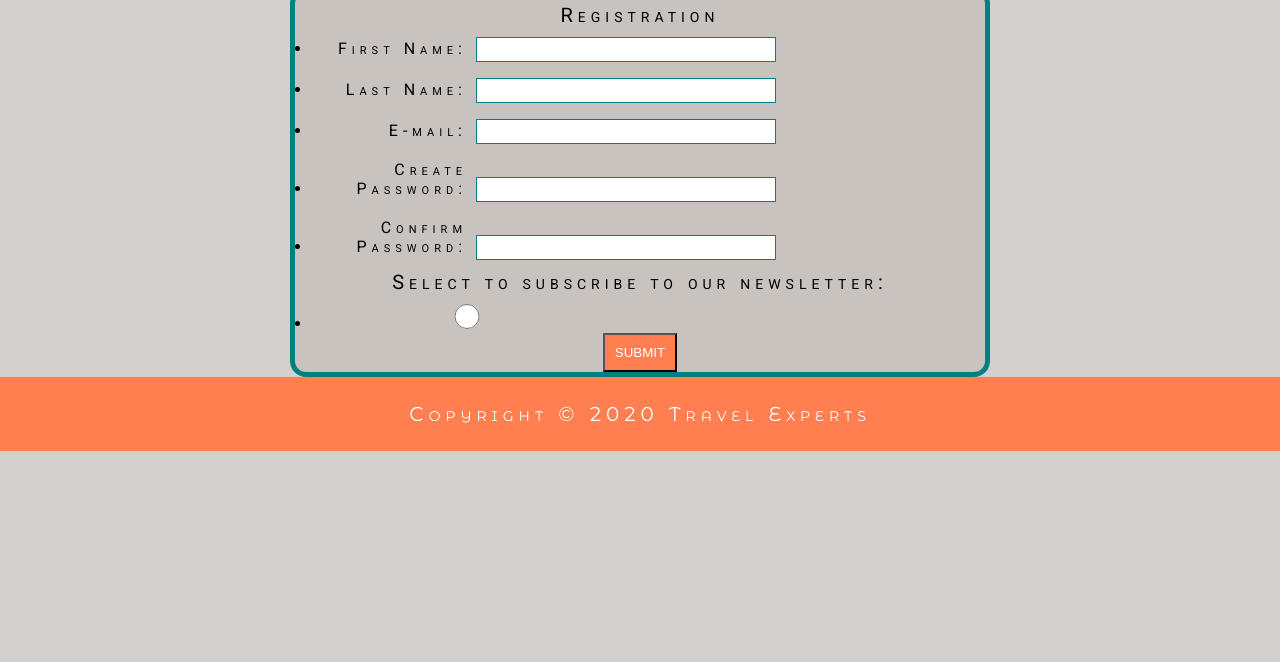
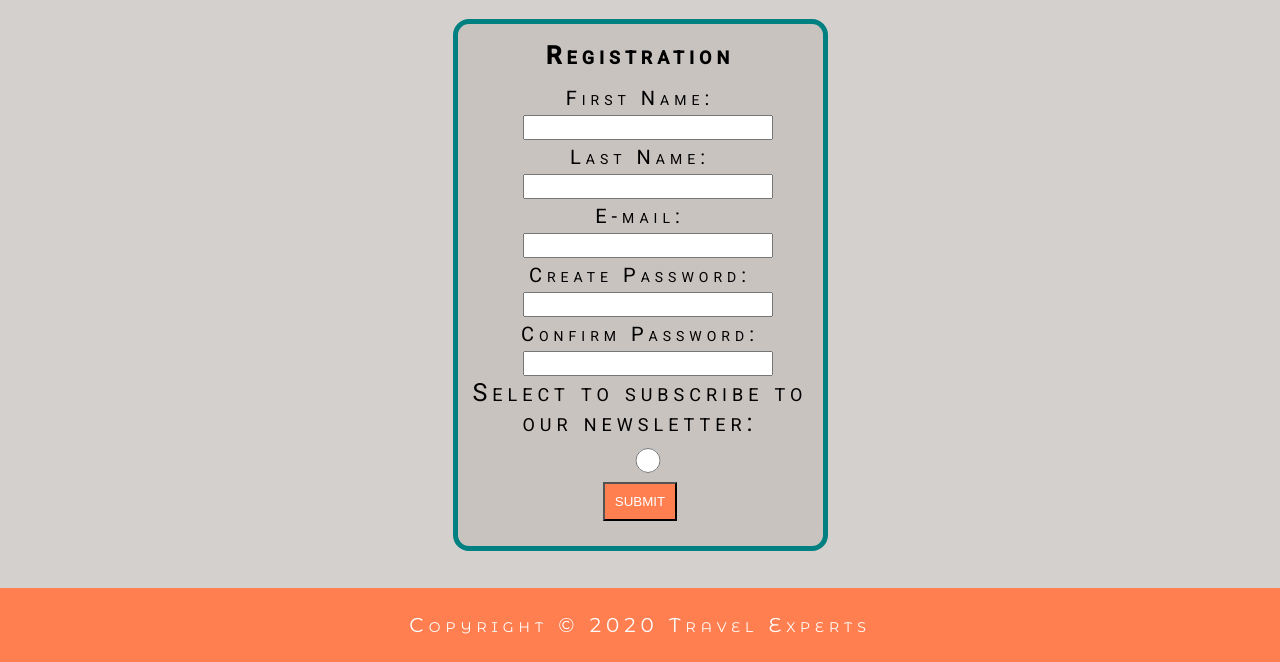
Before and after one commit to DaveYYC/CPRG-210-Assignment-1--Travel-Experts-Website, a plain HTML site: page register.html in a window 1280 px wide. Shown: the part 141-803 px from the top of the page. Drawn offline with Linux system fonts and the light colour scheme.

Commit message:
Version 1 completed

```diff
--- a/css/main.css
+++ b/css/main.css
@@ -78,6 +78,7 @@ header {
 	background-position: bottom;
     background-size: cover;
 
+    font-family: 'Roboto', sans-serif;
     overflow: hidden;
 }
 
@@ -89,6 +90,7 @@ header h1  {
 
     color: white;
 }
+
 header p {
     margin-top: 50px;
 
@@ -121,6 +123,7 @@ header p {
 
     background-color: rgba(122, 109, 105, 0.322);
 }
+
 .gallery img {
     margin: 2px;
 }
--- a/css/register.css
+++ b/css/register.css
@@ -10,11 +10,6 @@
 
 h1, h2, h3, h4, h5, h6 {
     font-family: 'Montserrat Alternates', sans-serif;
-}
-
-.wrapper {
-    height: 100vh;
-    margin: auto;
 }
 
 body {
@@ -73,70 +68,69 @@ nav a:active {
 
 /* -- Registration Form -- */
 
-legend {
-    padding: .5em;
+.register {
+    height: 75vh;
 
-    text-align: center;
-    font-size: 20px;
+    display:flex;
+    justify-content: center;
+    align-items: center;
+
+    overflow: hidden;
+
 }
 
 form {
-    width: 700px;
-    margin: 0;
+    width: 375px;
+    margin-top: 35px;
+    margin-bottom: 40px;
+    padding: 15px;
 
     border-radius: 1em;
     border: 5px solid teal;
 
-    font: 1em;
     font-family: 'Roboto', sans-serif;
 
     color: black;
     background-color: rgba(122, 109, 105, 0.13);
 }
 
-.register {
-    display:flex;
-    flex: auto;
+legend {
+    font-size: 25px;
+    text-align: center;
+    padding-top: 2px;
+    padding-bottom: 10px;
+
+ }
+
+ label {
+    display: flex;
     justify-content: center;
-}
-
-form li + li {
-    margin-top: 1em;
-}
-
-label {
-    width: 150px;
-
-    display: inline-block;
-    text-align: right;
+    align-content: center;
+    font-size: 20px;
+    padding: 5px;
 }
 
 input, textarea {
-    width: 300px;
     height: 25px;
+    width: 250px;
 
-    border: 1px solid teal;
-}
-
-.register h5 {
-    padding-top: 15px;
-    padding-bottom: 15px;
-
-    text-align: center;
+    margin-left: 50px;
+    border: 1 px solid #999;
 }
 
 .button {
-    margin: 0;
-
     display: flex;
     justify-content: center;
+
+    padding-top: 5px;
+    padding-bottom: 10px;
 }
 
 button {
     padding: 10px;
 
+    color:white;
     background-color: coral;
-    color:white;
 }
 
 /* -- Footer -- */
--- a/register.html
+++ b/register.html
@@ -8,8 +8,7 @@
 </head>
 
 <body>
-    <div class = "wrapper">
-        <nav>
+     <nav>
             <a href="index.html"><img src="images/travel_logo.png" alt="travel experts logo" width="125" height="125"></a>
 
             <h1>Travel Experts</h1>
@@ -24,23 +23,23 @@
 
         <div class="register">
             <form action="#" method="post">
-                <legend>Registration</legend>
-                    <li><label for="f_name">First Name:</label>
-                    <input type="text" id="f_name" name="user_f_name"></li>
-                    <li><label for="l_name">Last Name:</label>
-                    <input type="text" id="l_name" name="user_l_name"></li>
-                    <li><label for="mail">E-mail:</label>
-                    <input type="email" id="mail" name="user_email"></li>
-                    <li><label for="password">Create Password:</label>
-                    <input type="text" id="password" name="password"> </li>
-                    <li><label for="confirm_password">Confirm Password:</label>
-                    <input type="text" id="confirm_password" name="confirm_password"></li>
+                <legend><strong>Registration</strong></legend>
+                    <label for="f_name">First Name:</label>
+                        <input type="text" id="f_name" name="user_f_name">
+                    <label for="l_name">Last Name:</label>
+                        <input type="text" id="l_name" name="user_l_name">
+                    <label for="mail">E-mail:</label>
+                        <input type="email" id="mail" name="user_email">
+                    <label for="password">Create Password:</label>
+                        <input type="text" id="password" name="password">
+                    <label for="confirm_password">Confirm Password:</label>
+                        <input type="text" id="confirm_password" name="confirm_password">
                 <legend>Select to subscribe to our newsletter:</legend>
-                    <li><input type="radio" id="sub_yes" name="sub_yes" value="sub_yes"></li>
-                    <li class="button"><button type="submit">SUBMIT</button></li>
+                    <input type="radio" id="sub_yes" name="sub_yes" value="sub_yes">
+                    <div class="button"><button type="submit">SUBMIT</button></div>
             </form>
         </div>
         <footer>Copyright &copy 2020 Travel Experts</footer>
-    </div>
+
 </body>
 </html>
```
Also changed, not shown: 1 other file.
